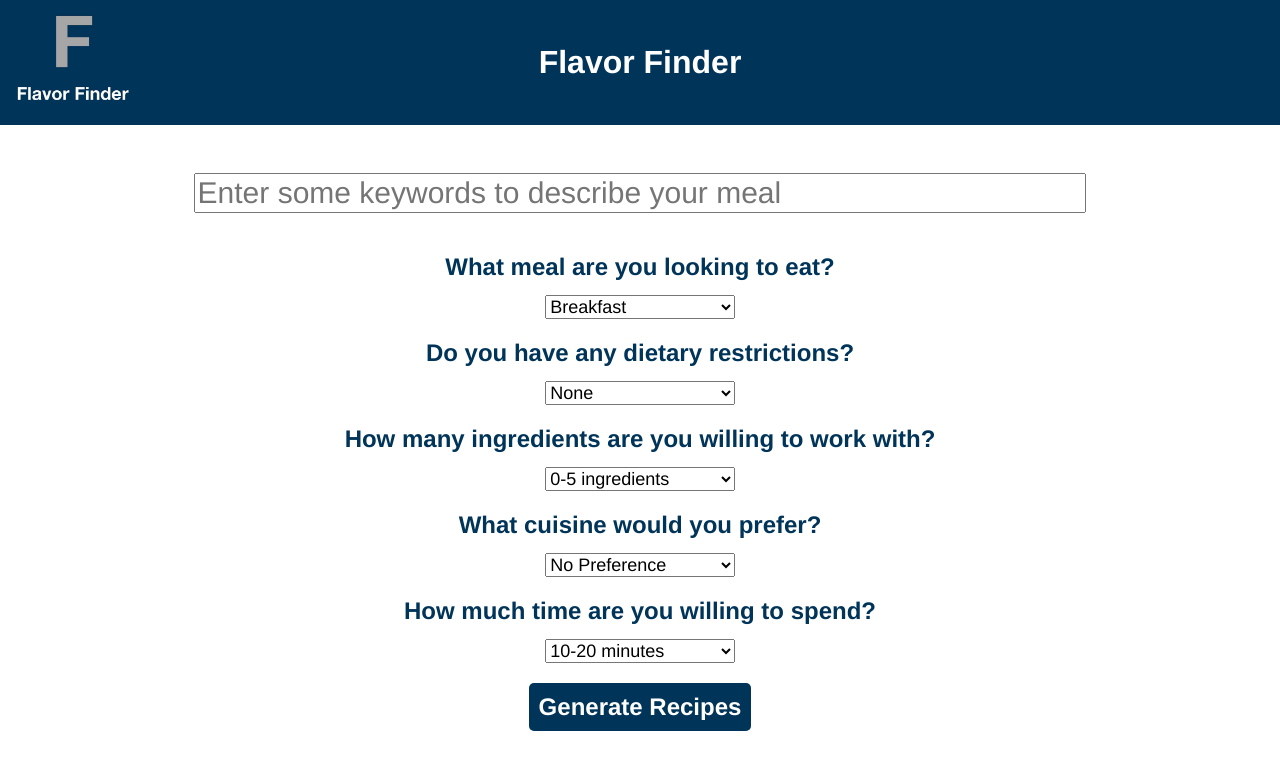
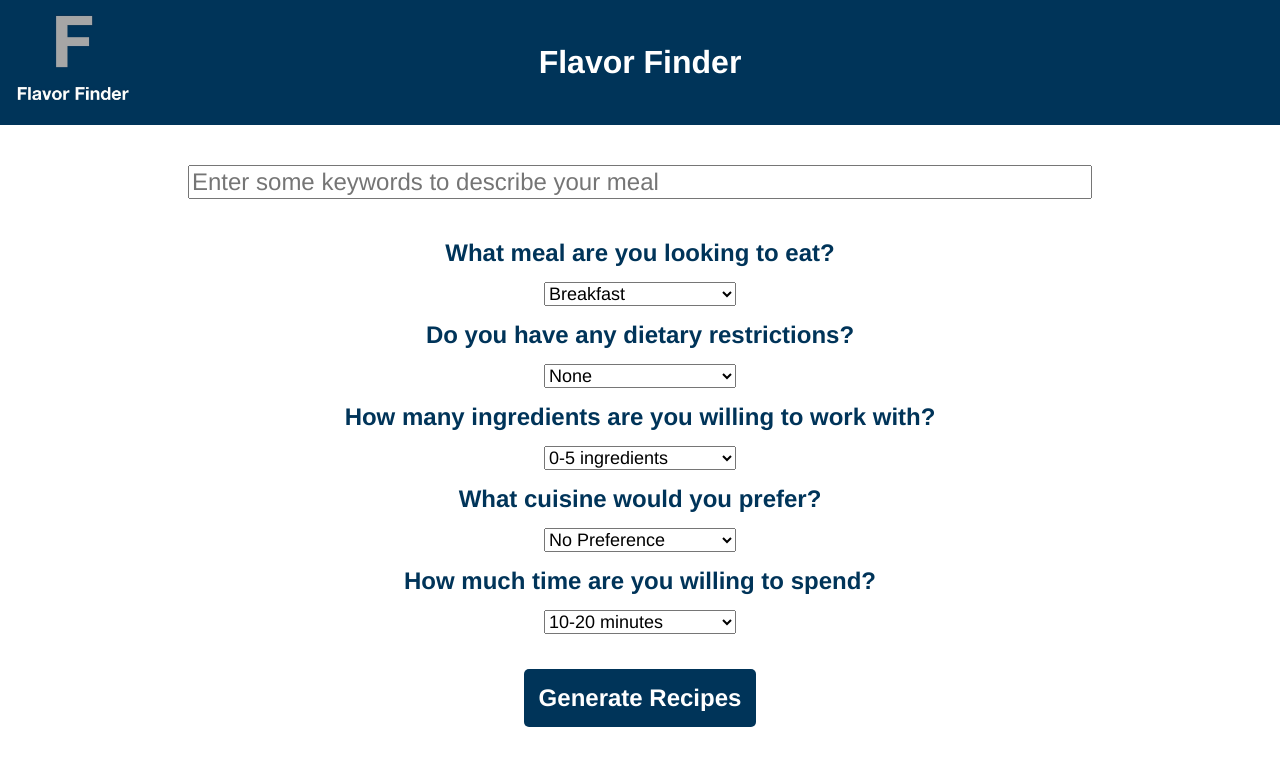
Before and after one commit to kushSharma924/meal-planner-app, a React (Create React App) app: page / in a window 1280 px wide. Shown: the top 770 px of the page. Built offline with nearby package versions, Linux system fonts and the light colour scheme.

Commit message:
improved UI in accordance with issue #6

```diff
--- a/public/index.html
+++ b/public/index.html
@@ -24,7 +24,7 @@
       work correctly both with client-side routing and a non-root public URL.
       Learn how to configure a non-root public URL by running `npm run build`.
     -->
-    <title>React App</title>
+    <title>Flavor Finder</title>
   </head>
   <body>
     <noscript>You need to enable JavaScript to run this app.</noscript>
--- a/src/components/DropDown.js
+++ b/src/components/DropDown.js
@@ -5,7 +5,6 @@ const DropDown = ({ label, value, options }) => {
         <div className="drop-down">
             <label>
                 {label}
-                <br /><br />
                 <select value={value}>
                 {options.map((option) => (
                     <option value={option.value}>{option.label}</option>
--- a/src/index.css
+++ b/src/index.css
@@ -8,7 +8,7 @@ colors:
     - #007EA7 (cerulean)
 */
 
-bbody {
+body {
     background-color: #FFFFFF;
     margin: 0; /* Reset default margin */
 }
@@ -51,11 +51,11 @@ bbody {
     margin-top: 40px;
     margin-bottom: 40px;
     font-family: Helvetica, sans-serif;
-    font-size: 30px;
+    font-size: 24px;
     color: #003459;
 }
 
-.drop-down label{
+.drop-down label {
     display: flex;
     flex-direction: column;
     text-align: center;
@@ -70,16 +70,11 @@ bbody {
     width: 15%;
     font-family: Helvetica, sans-serif;
     font-size: 18px;
-    margin-bottom: 10px;
+    margin-bottom: 5px;
+    margin-top: 15px;
     display: block;
     margin-left: auto;
     margin-right: auto;
-}
-
-.home br {
-    display: block;
-    content: "";
-    margin-top: 7px;
 }
 
 .home button {
@@ -89,6 +84,7 @@ bbody {
     font-weight: bold;
     background-color: #003459;
     border: none;
-    padding: 10px;
+    padding: 15px;
+    margin-top: 20px;
     border-radius: 5px;
 }
```
Also changed, not shown: 1 other file (tests, documents, lock files or other folders).
